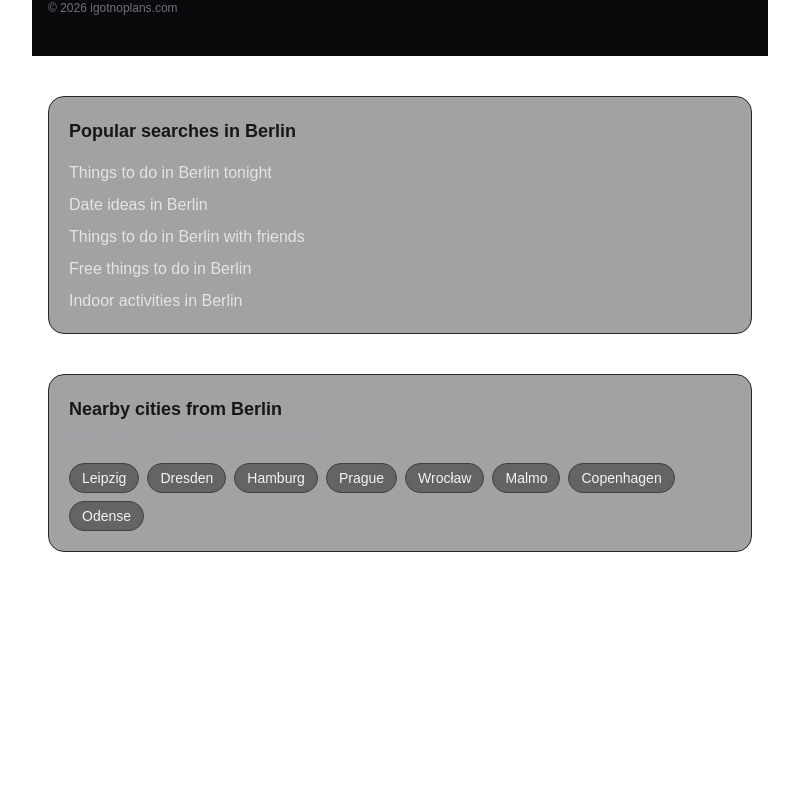
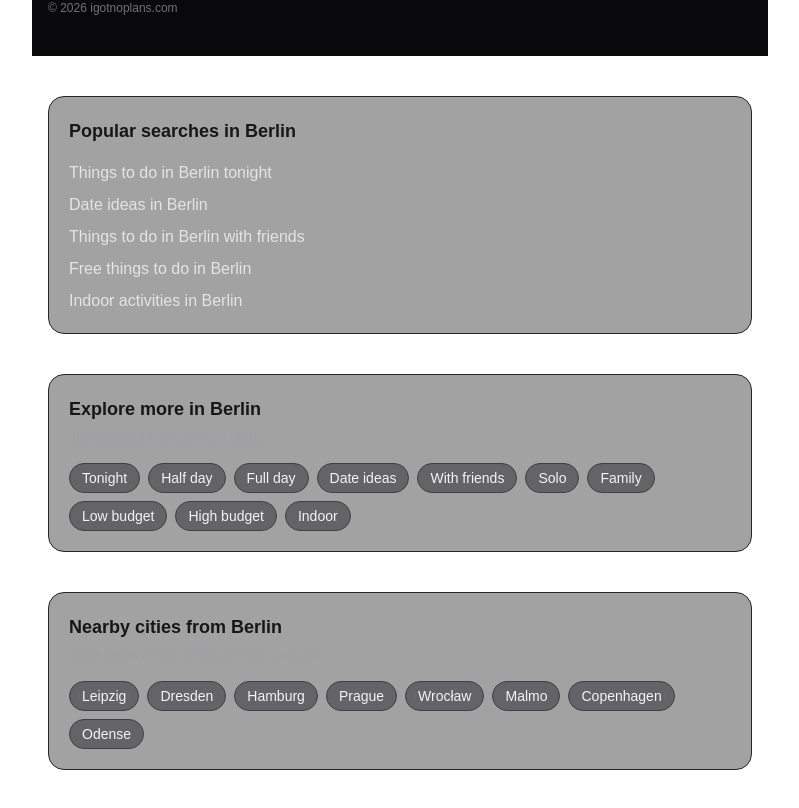
Before and after one commit to Salvrath/igotnoplans, a Next.js app: page /things-to-do-in/berlin in a window 1280 px wide. Shown: the part 1952-2760 px from the top of the page, without its empty margins (240-1039 px from the left). Before the commit the page ends 2584 px from the top, so only its background shows below. Built offline with nearby package versions, Linux system fonts and the light colour scheme.

Commit message:
Add CityPresets internal links to boost preset crawl

```diff
--- /dev/null
+++ b/app/components/CityPresets.tsx
@@ -0,0 +1,35 @@
+import Link from "next/link";
+import { PRESETS } from "@/lib/presets";
+
+type Props = {
+  citySlug: string;
+  cityName: string;
+  limit?: number; // hur många presets du vill visa (default 10)
+};
+
+export default function CityPresets({ citySlug, cityName, limit = 10 }: Props) {
+  const items = Object.entries(PRESETS).slice(0, limit);
+
+  if (!items.length) return null;
+
+  return (
+    <section className="mt-10 rounded-2xl border border-zinc-800 bg-zinc-900/40 p-5">
+      <h2 className="text-lg font-semibold">Explore more in {cityName}</h2>
+      <p className="mt-1 text-sm text-zinc-400">
+        Jump straight to common plans.
+      </p>
+
+      <div className="mt-4 flex flex-wrap gap-2">
+        {items.map(([presetSlug, preset]) => (
+          <Link
+            key={presetSlug}
+            href={`/things-to-do-in/${citySlug}/${presetSlug}`}
+            className="rounded-full border border-zinc-700 bg-zinc-950/40 px-3 py-1 text-sm text-zinc-100 hover:bg-zinc-800/40"
+          >
+            {preset.label}
+          </Link>
+        ))}
+      </div>
+    </section>
+  );
+}
--- a/app/things-to-do-in/[city]/[preset]/page.tsx
+++ b/app/things-to-do-in/[city]/[preset]/page.tsx
@@ -5,6 +5,7 @@ import { CITY_GEO, SEED_CITIES, type CitySlug } from "@/lib/cities";
 import { getNearbyCities } from "@/lib/nearby";
 import { PRESETS, isPresetSlug, type PresetSlug } from "@/lib/presets";
 import { notFound } from "next/navigation";
+import CityPresets from "@/app/components/CityPresets";
 
 type Params = { city?: string; preset?: string };
 type Props = { params: Params | Promise<Params> };
@@ -71,6 +72,7 @@ export default async function Page({ params }: Props) {
       <ClientPresetPage />
       <div className="mx-auto max-w-3xl px-4 pb-10">
         <PopularSearches citySlug={citySlug} cityName={cityTitle} />
+        <CityPresets citySlug={citySlug} cityName={cityTitle} limit={10} />
         <NearbyCities currentCityName={cityTitle} items={nearby} />
       </div>
     </>
--- a/app/things-to-do-in/[city]/page.tsx
+++ b/app/things-to-do-in/[city]/page.tsx
@@ -4,6 +4,8 @@ import { CITY_GEO, SEED_CITIES, type CitySlug } from "@/lib/cities";
 import { getNearbyCities } from "@/lib/nearby";
 import { notFound } from "next/navigation";
 import PopularSearches from "@/app/components/PopularSearches";
+import CityPresets from "@/app/components/CityPresets";
+
 
 type Params = { city?: string };
 type Props = { params: Params | Promise<Params> };
@@ -65,7 +67,7 @@ export default async function Page({ params }: Props) {
     citySlug={citySlug}
     cityName={cityTitle}
   />
-
+<CityPresets citySlug={citySlug} cityName={cityTitle} limit={10} />
   <NearbyCities
     currentCityName={cityTitle}
     items={nearby}
```
